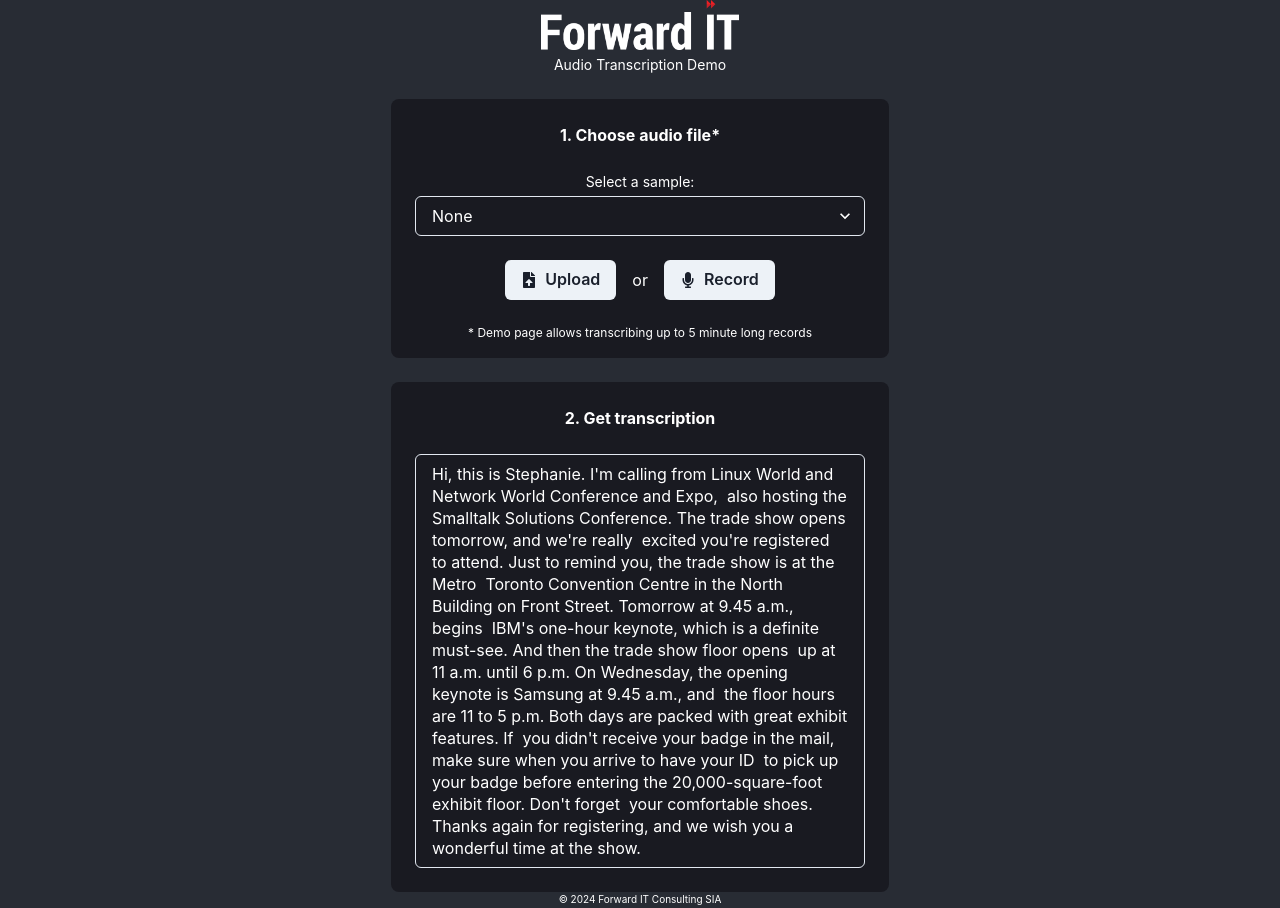
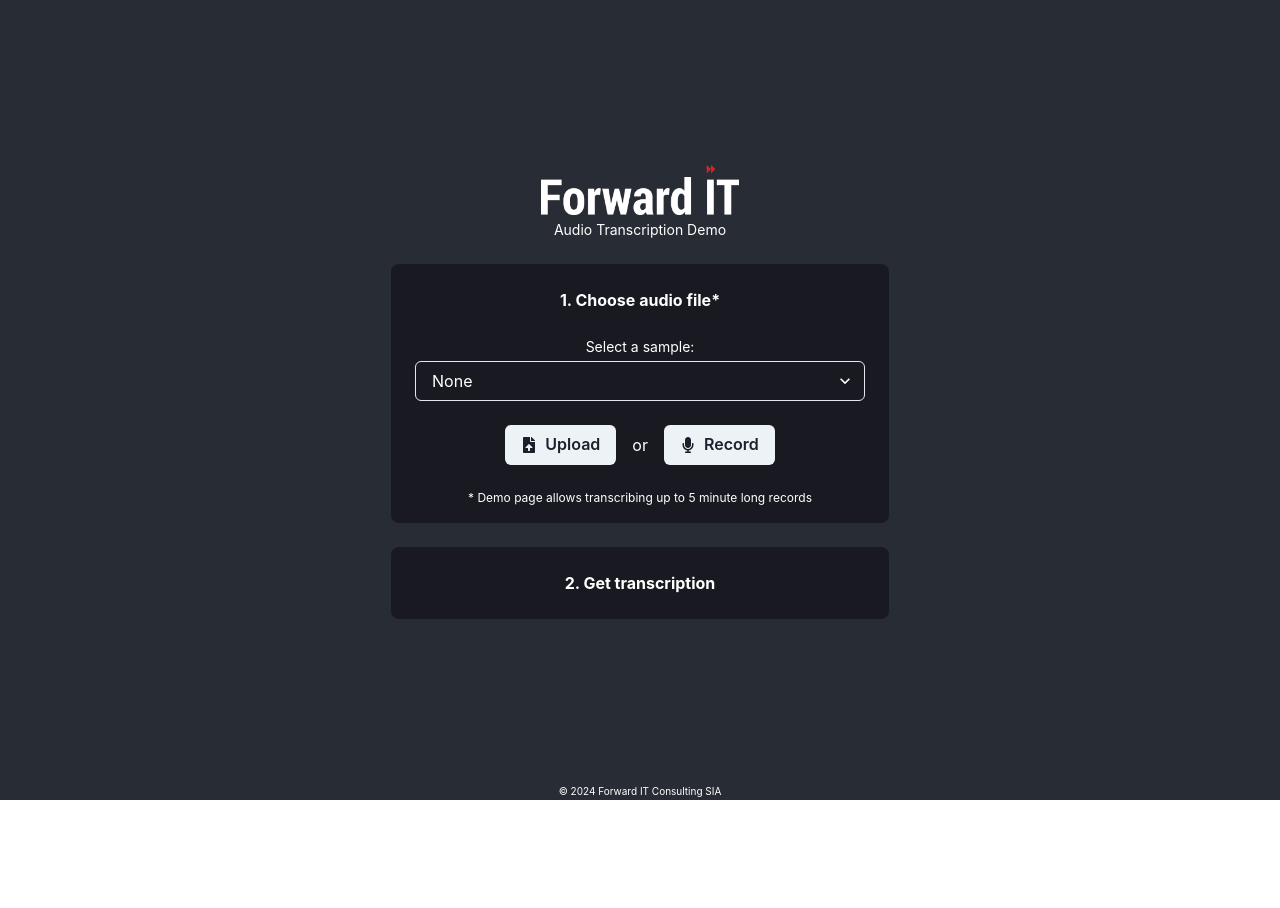
Before and after one commit to forward-it/forward-it-transcribe.github.io, a React (Create React App) app: page / in a window 1280 px wide. After the commit the page ends 800 px from the top, so only its background shows below. Built offline with nearby package versions, Linux system fonts and the light colour scheme.

Commit message:
fix: transcription

```diff
--- a/src/App.tsx
+++ b/src/App.tsx
@@ -30,7 +30,7 @@
 
     const [transcribingError, setTranscribingError] = useState<string | undefined>();
     const [duration, setDuration] = useState<number>(0);
-    const [transcript, setTranscript] = React.useState("Hi, this is Stephanie. I'm calling from Linux World and Network World Conference and Expo,  also hosting the Smalltalk Solutions Conference. The trade show opens tomorrow, and we're really  excited you're registered to attend. Just to remind you, the trade show is at the Metro  Toronto Convention Centre in the North Building on Front Street. Tomorrow at 9.45 a.m., begins  IBM's one-hour keynote, which is a definite must-see. And then the trade show floor opens  up at 11 a.m. until 6 p.m. On Wednesday, the opening keynote is Samsung at 9.45 a.m., and  the floor hours are 11 to 5 p.m. Both days are packed with great exhibit features. If  you didn't receive your badge in the mail, make sure when you arrive to have your ID  to pick up your badge before entering the 20,000-square-foot exhibit floor. Don't forget  your comfortable shoes. Thanks again for registering, and we wish you a wonderful time at the show.");
+    const [transcript, setTranscript] = React.useState("");
 
     const startRecording = async () => {
         setTranscribingError(undefined);
@@ -175,7 +175,7 @@
                 transcribeAudio(audioData);
             }
         }
-    }, [audioData, duration]);
+    }, [audioData]);
 
     return (
       <ChakraProvider>
```
